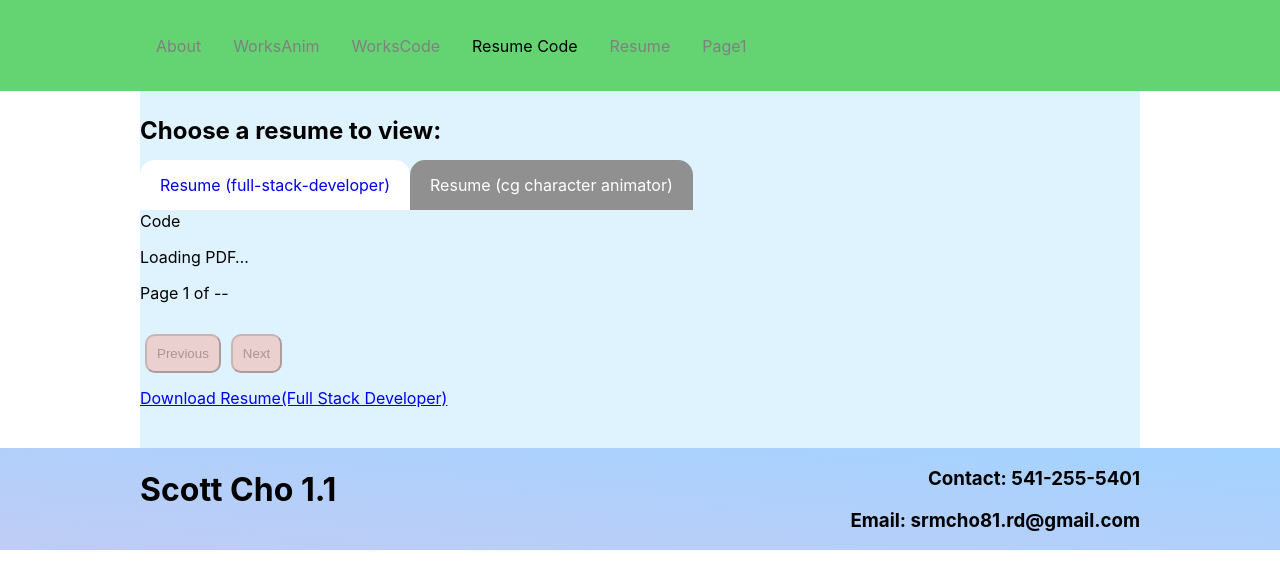
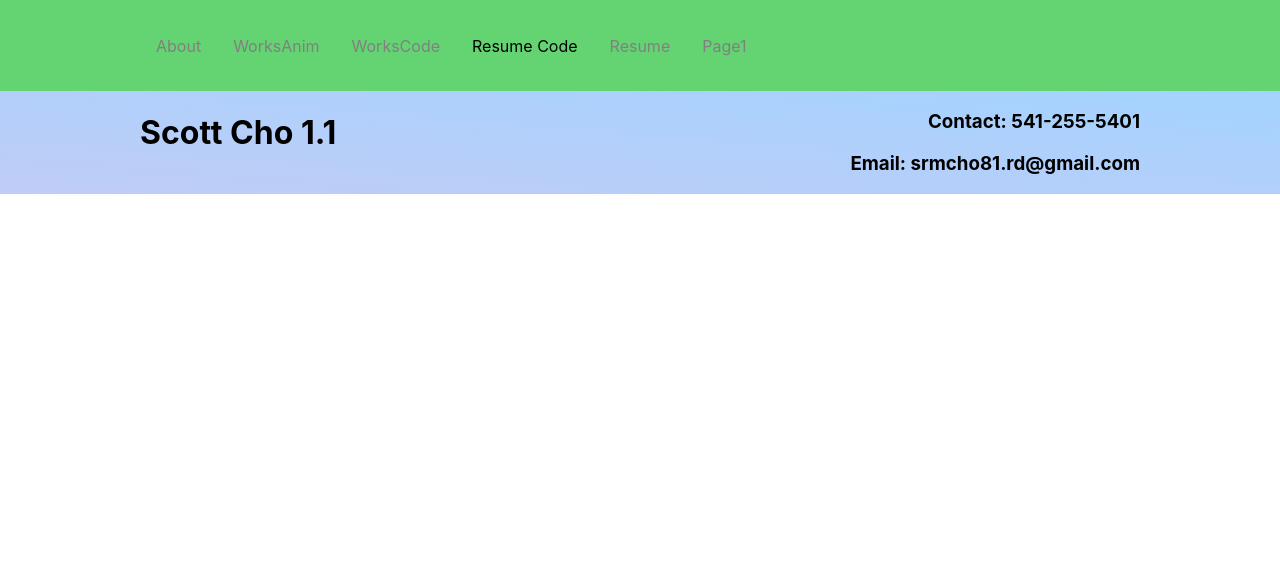
Before and after one commit to srmtwenty/amplify3, a React (Create React App) app: page /resume_code in a window 1280 px wide. Shown: the top 588 px of the page. Built offline with nearby package versions, Linux system fonts and the light colour scheme.

Commit message:
27th commit

```diff
--- a/src/App.js
+++ b/src/App.js
@@ -30,8 +30,6 @@ function App() {
         <Route path="/" element={<About />}/>
         <Route path="/works_anim" element={<WorksAnim/>}/>
         <Route path="/works_code" element={<WorksCode/>}/>
-        <Route path="/resume_code" element={<ResumeCode/>}/>
-        <Route path="/resume_anim" element={<ResumeAnim/>}/>
         <Route path="/page1" element={<Page1/>}/>
         <Route path="/page2" element={<Page2/>}/>
       </Routes>
--- a/src/views/Page1.js
+++ b/src/views/Page1.js
@@ -2,11 +2,12 @@ import React, {useState} from 'react';
 import {Link} from 'react-router-dom';
 import '../styles/resumeStyle.css';
 import SinglePagePDFViewer from "../components/single-page";
-import res1 from '../documents/Resume2021c.pdf';
+
 import Scott_Cho_resume_full_stack_developer from '../documents/Scott_Cho_Resume _Full_Stack_2022A.pdf';
 function Page1(){
     return(
         <>
+            <div className="resumeStyle">
                 <h2 style={{paddingBottom: "10px"}}>Choose a resume to view:</h2>
                 <Link to="/page1">Page1</Link>
                 <Link to="/page2">Page2</Link>
@@ -14,6 +15,7 @@ function Page1(){
                 <SinglePagePDFViewer pdf={Scott_Cho_resume_full_stack_developer}/>
 
                 <a href={Scott_Cho_resume_full_stack_developer} download="Scott_Cho_resume_full_stack_developer">Download Resume(Full Stack Developer)</a>
+            </div>
         </>
     )
 }
--- a/src/views/Page2.js
+++ b/src/views/Page2.js
@@ -2,11 +2,12 @@ import React from 'react';
 import {Link} from 'react-router-dom';
 import '../styles/resumeStyle.css';
 import SinglePagePDFViewer from "../components/single-page";
-import rs2 from "../documents/Resume2021a1.pdf";
+
 import Scott_Cho_resume_cg_animator from '../documents/Scott_Cho_resume_cg_animator.pdf';
 function Page2(){
     return(
         <>
+            <div className="resumeStyle">
             <h2 style={{paddingBottom: "10px"}}>Choose a resume to view:</h2>
             <Link to="/page1">Page1</Link>
             <Link to="/page2">Page2</Link>
@@ -14,6 +15,7 @@ function Page2(){
             <h1>Page2</h1>
 
             <a className="dl" href={Scott_Cho_resume_cg_animator} download="Scott_Cho_resume_cg_animator">Download Resume(CG Animator)</a>
+            </div>
         </>
     )
 }
--- a/src/views/ResumeAnim.js
+++ /dev/null
@@ -1,52 +0,0 @@
-import React, {useState} from 'react';
-import {Document, Page, pdfjs} from 'react-pdf';
-import {Link} from '@reach/router';
-import Resume2021a1 from '../documents/Resume2021a1.pdf';
-import '../styles/resumeStyle.css';
-import SinglePagePDFViewer from "../components/single-page";
-
-//import Menu from "../components/Menu";
-
-//import {BrowserRouter, Route, Switch} from 'react-router-dom';
-
-//import DownloadLink from "react-download-link";
-import Footer from '../components/Footer';
-import ResumeA from '../images/Resume2021a1s.jpg';
-import bg1da1 from '../images/bg1da1.jpg';
-import Scott_Cho_resume_cg_animator from '../documents/Scott_Cho_resume_cg_animator.pdf';
-
-const ResumeAnim=()=>{
-    //pdfjs.GlobalWorkerOptions.workerSrc = `//cdnjs.cloudflare.com/ajax/libs/pdf.js/${pdfjs.version}/pdf.worker.js`;
-
-
-
-      //const { pdf } = props;
-
-      const resumeStyle={
-          marginRight:"auto",
-          marginLeft:"auto",
-
-      }
-
-    return(
-            <div>
-
-            <div style={{backgroundColor: "white", border: "yellow none 2px", marginLeft:"auto", marginRight:"auto", width: "100%"}}>
-                {/* <div style={{backgroundImage: `url(${bg1da1})`,  height:'1200px'}}> */}
-                <div className="resumeStyle">
-                    <h2 style={{paddingBottom: "10px"}}>Choose a resume to view:</h2>
-
-                    <Link className="currentOff" style={{textDecoration: "none"}} to="/resume_code">Resume (full-stack-developer)</Link>
-                    <Link style={{textDecoration: "none"}} className="current" to="/resume_anim">Resume (cg character animator)</Link>
-
-                    <p>Animation</p>
-                    <SinglePagePDFViewer pdf={Scott_Cho_resume_cg_animator}/>
-                    <a className="dl" href={Scott_Cho_resume_cg_animator} download="Scott_Cho_resume_cg_animator">Download Resume(CG Animator)</a>
-                </div>
-
-            </div>
-
-        </div>
-    )
-}
-export default ResumeAnim;
--- a/src/views/ResumeCode.js
+++ /dev/null
@@ -1,53 +0,0 @@
-import React from 'react';
-import {Document, Page, pdfjs} from 'react-pdf';
-import {Link} from 'react-router-dom';
-import '../styles/resumeStyle.css';
-import SinglePagePDFViewer from "../components/single-page";
-
-//import Menu from "../components/Menu";
-import {Route, Switch} from 'react-router-dom';
-// import bg1da1 from '../images/bg1da1.jpg';
-
-//import DownloadLink from "react-download-link";
-import Footer from '../components/Footer';
-
-import ResumeC1 from '../images/Resume2022cs1.jpg';
-//import ResumeC from '../images/Resume2022cs.jpg';
-import bg1da1 from '../images/bg1da1.jpg';
-
-import Scott_Cho_resume_full_stack_developer from '../documents/Scott_Cho_Resume _Full_Stack_2022A.pdf';
-import PDF from '../documents/Untitled document.pdf';
-
-const ResumeCode=()=>{
-    //pdfjs.GlobalWorkerOptions.workerSrc = `//cdnjs.cloudflare.com/ajax/libs/pdf.js/${pdfjs.version}/pdf.worker.min.js`;
-
-    //const { pdf } = props;
-
-    return(
-
-
-        <div>
-        {/* <div style={{backgroundImage: `url(${bg1da1})`}}> */}
-            <div style={{backgroundColor: "white", border: "yellow none 2px", marginLeft:"auto", marginRight:"auto", width: "100%"}}>
-                {/* <div style={{backgroundImage: `url(${bg1da1})`,  height:'1200px'}}> */}
-
-
-                <div className="resumeStyle">
-                    <h2 style={{paddingBottom: "10px"}}>Choose a resume to view:</h2>
-
-                    <Link style={{textDecoration: "none"}} class="current" to="/resume_code">Resume (full-stack-developer)</Link>
-
-                    <Link class="currentOff" style={{textDecoration: "none"}} to="/resume_anim">Resume (cg character animator)</Link>
-                    <p>Code</p>
-                    <SinglePagePDFViewer pdf={PDF} />
-
-                    <a href={Scott_Cho_resume_full_stack_developer} download="Scott_Cho_resume_full_stack_developer">Download Resume(Full Stack Developer)</a>
-                </div>
-
-
-
-            </div>
-        </div>
-    )
-}
-export default ResumeCode;
```
Lines whose indentation alone changed are shown as unchanged.
